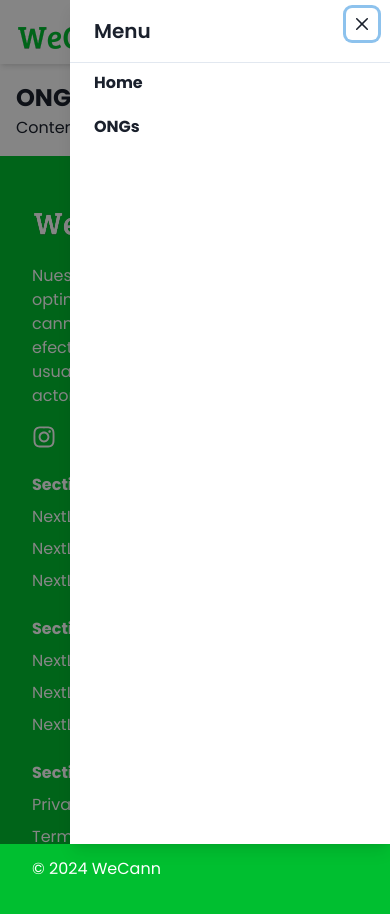
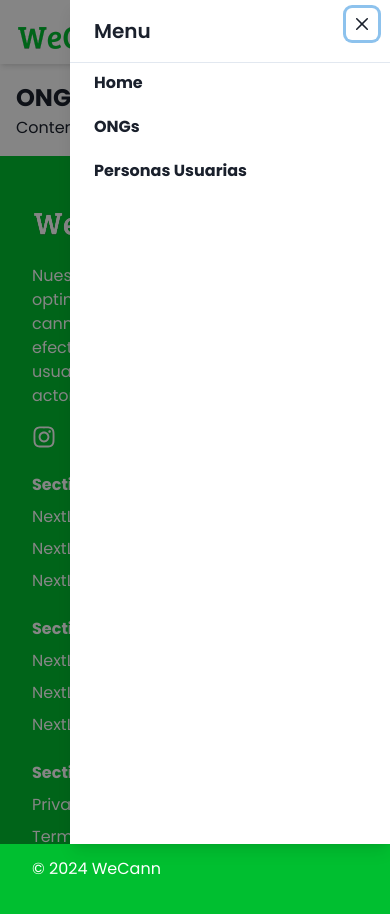
Before and after one commit to tomascodea/WeCann-Web, a Next.js app: page /ongs in a window 390 px wide. Both pictures are taken after a click on the element 362 px from the left and 32 px from the top of the page. Shown: the top 914 px of the page. Built offline with nearby package versions, Linux system fonts and the light colour scheme.

Commit message:
MODIFICA: Refactorización de logica del header en su componente.

```diff
--- a/app/components/Header.tsx
+++ b/app/components/Header.tsx
@@ -23,40 +23,80 @@ import WeCannLogoWhite from '../../public/brand/WeCann White.png';
 import Leaf from '../../public/assets/leaf.png';
 import { usePathname } from 'next/navigation';
 
-interface HeaderProps {
-  bgColor: string;
-  showWhiteLogo: boolean;
-  color: string;
-  iconMenuColor: string; // Nuevo prop
-}
+interface HeaderProps {}
 
-export default function Header({ bgColor, showWhiteLogo, color, iconMenuColor }: HeaderProps) {
+export default function Header() {
   const { isOpen, onOpen, onClose } = useDisclosure();
   const [showLogo, setShowLogo] = useState(false);
   const [boxShadow, setBoxShadow] = useState('');
+  const [headerBgColor, setHeaderBgColor] = useState('transparent');
+  const [showWhiteLogo, setShowWhiteLogo] = useState(false);
+  const [color, setColor] = useState('black');
+  const [iconMenuColor, setIconMenuColor] = useState('white');
   const pathname = usePathname();
 
   useEffect(() => {
     const handleScroll = () => {
-      if (window.scrollY === 0) {
-        setShowLogo(false);
-        setBoxShadow('');
-      } else {
-        setShowLogo(true);
-        setBoxShadow('md');
+      const horizontalSection = document.getElementById('horizontal-section');
+      if (horizontalSection) {
+        const sectionTop = horizontalSection.offsetTop;
+        const sectionHeight = horizontalSection.offsetHeight;
+        const windowScrollY = window.scrollY;
+
+        if (windowScrollY === 0 && pathname === '/') {
+          setHeaderBgColor('transparent');
+          setColor('black');
+          setIconMenuColor('white');
+          setShowWhiteLogo(false);
+          setShowLogo(false);
+          setBoxShadow('');
+        } else if (windowScrollY === 0 && pathname !== '/') {
+          setHeaderBgColor('white');
+          setColor('black');
+          setIconMenuColor('black');
+          setShowWhiteLogo(false);
+          setShowLogo(true);
+          setBoxShadow('md');
+        } else if (windowScrollY > 0 && windowScrollY < sectionTop) {
+          setHeaderBgColor('white');
+          setColor('black');
+          setIconMenuColor('black');
+          setShowWhiteLogo(false);
+          setShowLogo(true);
+          setBoxShadow('md');
+        } else if (windowScrollY >= sectionTop && windowScrollY < sectionTop + sectionHeight) {
+          setHeaderBgColor('rgba(128, 0, 128, .1)');
+          setColor('white');
+          setIconMenuColor('white');
+          setShowWhiteLogo(true);
+          setShowLogo(true);
+          setBoxShadow('md');
+        } else {
+          setHeaderBgColor('white');
+          setColor('black');
+          setIconMenuColor('black');
+          setShowWhiteLogo(false);
+          setShowLogo(true);
+          setBoxShadow('md');
+        }
       }
     };
 
     if (pathname === '/') {
       window.addEventListener('scroll', handleScroll);
       handleScroll();
-      return () => {
-        window.removeEventListener('scroll', handleScroll);
-      };
     } else {
+      setHeaderBgColor('white');
+      setColor('black');
+      setIconMenuColor('black');
+      setShowWhiteLogo(false);
       setShowLogo(true);
       setBoxShadow('md');
     }
+
+    return () => {
+      window.removeEventListener('scroll', handleScroll);
+    };
   }, [pathname]);
 
   useEffect(() => {
@@ -108,29 +148,6 @@ export default function Header({ bgColor, showWhiteLogo, color, iconMenuColor }:
     },
   };
 
-  const menuButtonStyles = {
-    display: 'flex',
-    alignItems: 'center',
-    color: 'black', // Aquí se establece el color negro para el botón de menú
-    _hover: {
-      textDecoration: 'none',
-      color: 'black',
-      _after: {
-        width: '100%',
-      },
-    },
-    _after: {
-      content: '""',
-      position: 'absolute' as const,
-      top: '40px',
-      left: 0,
-      width: '0',
-      height: '2.5px',
-      bg: '#00BF30',
-      transition: 'width 0.3s ease-in-out',
-    },
-  };
-
   return (
     <>
       {pathname === '/' && (
@@ -138,7 +155,7 @@ export default function Header({ bgColor, showWhiteLogo, color, iconMenuColor }:
           <Image src={Leaf} alt="Leaf" priority />
         </div>
       )}
-      <Box as="header" id='header' position="fixed" top="0" width="100%" bg={bgColor} boxShadow={boxShadow} transition="background-color 0.4s ease" zIndex="1000">
+      <Box as="header" id='header' position="fixed" top="0" width="100%" bg={headerBgColor} boxShadow={boxShadow} transition="background-color 0.4s ease" zIndex="1000">
         <Flex as="nav" maxW="7xl" mx="auto" px={4} justify="space-between" align="center" h="16">
           <NextLink href="/" passHref>
             <Box display="flex" alignItems="center">
@@ -187,6 +204,11 @@ export default function Header({ bgColor, showWhiteLogo, color, iconMenuColor }:
                     <Box {...linkStylesMobile}>ONGs</Box>
                   </NextLink>
                 </Box>
+                <Box as="li" mb={4}>
+                  <NextLink href="/personas-usuarias" passHref>
+                    <Box {...linkStylesMobile}>Personas Usuarias</Box>
+                  </NextLink>
+                </Box>
               </Box>
             </DrawerBody>
           </DrawerContent>
--- a/app/globals.css
+++ b/app/globals.css
@@ -68,7 +68,7 @@ body::before {
       rgba(255, 0, 255, 0.5),
       rgba(255, 255, 255, 0)
     ),
-    url('/backgroundCannabis.webp');
+    url('/backgroundCannabis.jpg');
   background-size: cover; /* Ajusta la imagen de fondo para que cubra toda el área */
   background-repeat: no-repeat;
   background-position: center; /* Centra la imagen de fondo */
--- a/app/layout.tsx
+++ b/app/layout.tsx
@@ -13,7 +13,6 @@ interface RootLayoutProps {
   children: ReactNode;
 }
 
-// Define metadata fuera del componente
 const metadata = {
   title: 'WeCann: Innovación y redes para la industria del cannabis en Argentina.',
   description: 'Nuestra misión es modernizar y optimizar los procesos de la industria cannábica, conectando de manera efectiva a las ONGs, las personas usuarias del Reprocann y todos los actores involucrados.',
@@ -21,10 +20,6 @@ const metadata = {
 
 export default function RootLayout({ children }: RootLayoutProps) {
   const pathname = usePathname();
-  const [headerBgColor, setHeaderBgColor] = useState(pathname === '/' ? 'transparent' : 'white');
-  const [showWhiteLogo, setShowWhiteLogo] = useState(false);
-  const [color, setColor] = useState('black');
-  const [iconMenuColor, setIconMenuColor] = useState('white');
   const [showContent, setShowContent] = useState(false);
 
   useEffect(() => {
@@ -48,63 +43,6 @@ export default function RootLayout({ children }: RootLayoutProps) {
     };
   }, [pathname]);
 
-  useEffect(() => {
-    if (pathname === '/') {
-      setHeaderBgColor('transparent');
-      setColor('black');
-      setIconMenuColor('white');
-      setShowWhiteLogo(false);
-      window.scrollTo(0, 0);
-    } else {
-      setHeaderBgColor('white');
-      setColor('black');
-      setIconMenuColor('black');
-      setShowWhiteLogo(false);
-    }
-
-    const handleScroll = () => {
-      const horizontalSection = document.getElementById('horizontal-section');
-      if (horizontalSection) {
-        const sectionTop = horizontalSection.offsetTop;
-        const sectionHeight = horizontalSection.offsetHeight;
-        const windowScrollY = window.scrollY;
-
-        if (windowScrollY === 0 && pathname === '/') {
-          setHeaderBgColor('transparent');
-          setColor('black');
-          setIconMenuColor('white');
-          setShowWhiteLogo(false);
-        } else if (windowScrollY === 0 && pathname !== '/') {
-          setHeaderBgColor('white');
-          setColor('black');
-          setIconMenuColor('black');
-          setShowWhiteLogo(false);
-        } else if (windowScrollY > 0 && windowScrollY < sectionTop) {
-          setHeaderBgColor('white');
-          setColor('black');
-          setIconMenuColor('black');
-          setShowWhiteLogo(false);
-        } else if (windowScrollY >= sectionTop && windowScrollY < sectionTop + sectionHeight) {
-          setHeaderBgColor('rgba(128, 0, 128, .1)');
-          setColor('white');
-          setIconMenuColor('white');
-          setShowWhiteLogo(true);
-        } else {
-          setHeaderBgColor('white');
-          setColor('black');
-          setIconMenuColor('black');
-          setShowWhiteLogo(false);
-        }
-      }
-    };
-
-    window.addEventListener('scroll', handleScroll);
-
-    return () => {
-      window.removeEventListener('scroll', handleScroll);
-    };
-  }, [pathname]);
-
   return (
     <html lang="es">
       <head>
@@ -117,7 +55,7 @@ export default function RootLayout({ children }: RootLayoutProps) {
         <ChakraProvider theme={theme}>
           <IndoorModeProvider>
             {pathname !== '/' && !showContent && <Loader />}
-            <Header bgColor={headerBgColor} showWhiteLogo={showWhiteLogo} color={color} iconMenuColor={iconMenuColor} />
+            <Header />
             <main>{showContent && children}</main>
             {showContent && <Footer />}
           </IndoorModeProvider>
```
Also changed, not shown: public/backgroundCannabis.webp (deleted).
